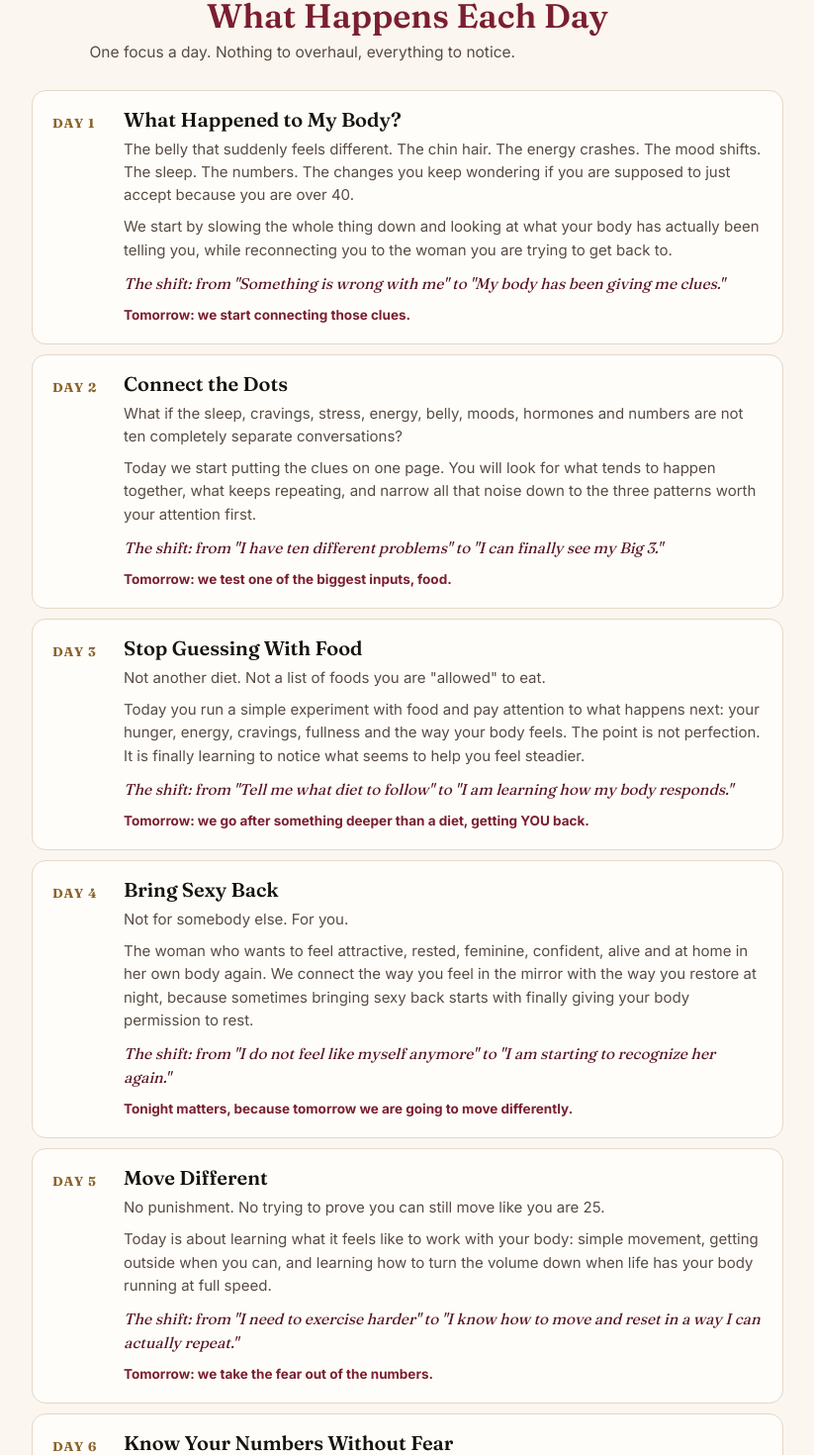
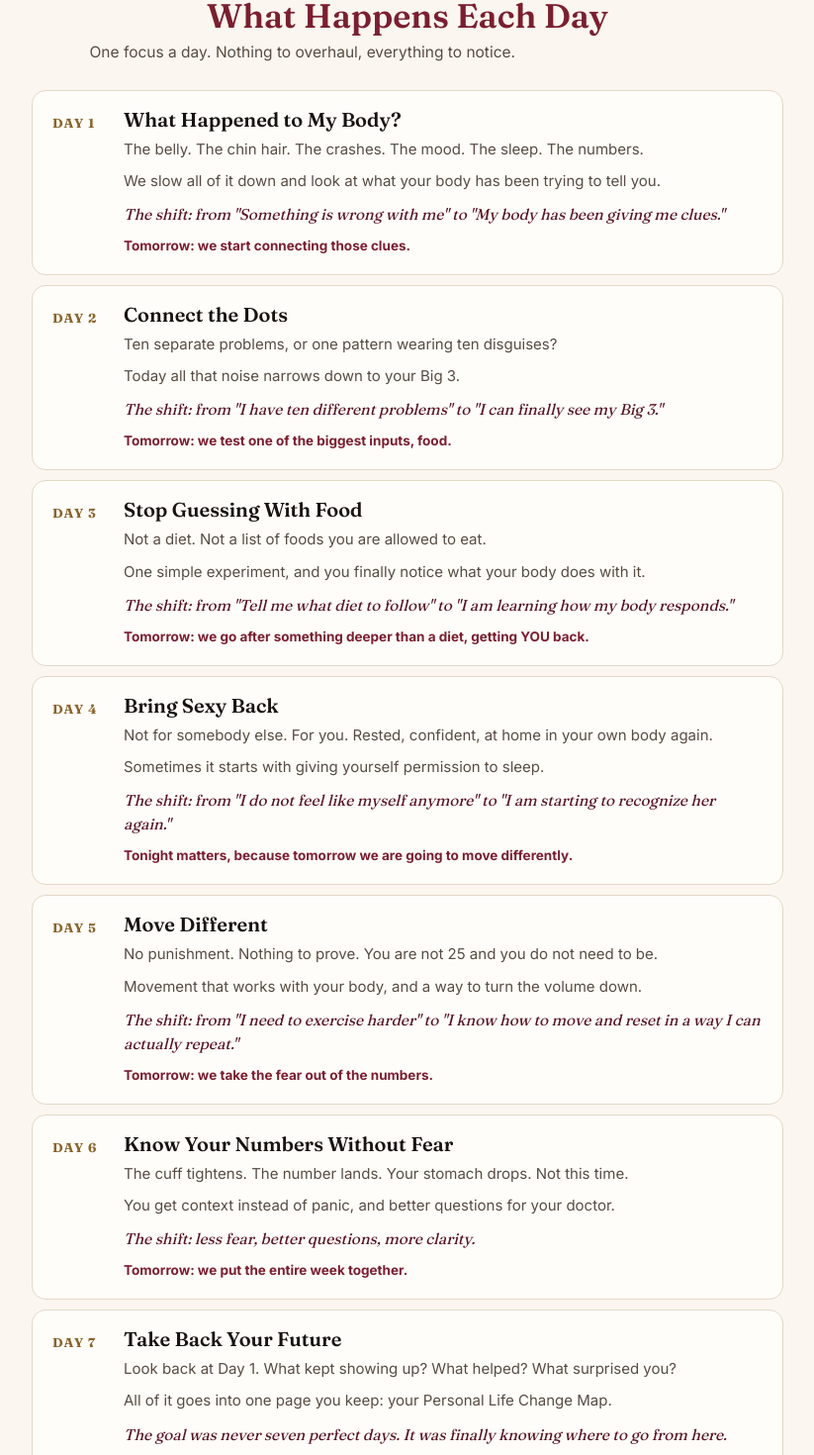
Before and after one commit to jpolley84/BPcures, a React (Vite) app: page /challenge in a window 1280 px wide. Shown: the part 1069-2539 px from the top of the page at 99% size, without its empty margins (228-1051 px from the left). Built offline with nearby package versions, Linux system fonts and the light colour scheme; no server answers.

Commit message:
challenge: tighten the seven day descriptions to two punchy lines each
Joel: more punchy, two lines at most. Each day's description is now two
short lines instead of two full paragraphs. The shift line and the
next-day anticipation line are unchanged.

```diff
--- a/src/pages/ChallengePage.jsx
+++ b/src/pages/ChallengePage.jsx
@@ -179,8 +179,8 @@ const DAYS = [
     n: 1,
     title: 'What Happened to My Body?',
     body: [
-      'The belly that suddenly feels different. The chin hair. The energy crashes. The mood shifts. The sleep. The numbers. The changes you keep wondering if you are supposed to just accept because you are over 40.',
-      'We start by slowing the whole thing down and looking at what your body has actually been telling you, while reconnecting you to the woman you are trying to get back to.',
+      'The belly. The chin hair. The crashes. The mood. The sleep. The numbers.',
+      'We slow all of it down and look at what your body has been trying to tell you.',
     ],
     shift: 'The shift: from "Something is wrong with me" to "My body has been giving me clues."',
     next: 'Tomorrow: we start connecting those clues.',
@@ -189,8 +189,8 @@ const DAYS = [
     n: 2,
     title: 'Connect the Dots',
     body: [
-      'What if the sleep, cravings, stress, energy, belly, moods, hormones and numbers are not ten completely separate conversations?',
-      'Today we start putting the clues on one page. You will look for what tends to happen together, what keeps repeating, and narrow all that noise down to the three patterns worth your attention first.',
+      'Ten separate problems, or one pattern wearing ten disguises?',
+      'Today all that noise narrows down to your Big 3.',
     ],
     shift: 'The shift: from "I have ten different problems" to "I can finally see my Big 3."',
     next: 'Tomorrow: we test one of the biggest inputs, food.',
@@ -199,8 +199,8 @@ const DAYS = [
     n: 3,
     title: 'Stop Guessing With Food',
     body: [
-      'Not another diet. Not a list of foods you are "allowed" to eat.',
-      'Today you run a simple experiment with food and pay attention to what happens next: your hunger, energy, cravings, fullness and the way your body feels. The point is not perfection. It is finally learning to notice what seems to help you feel steadier.',
+      'Not a diet. Not a list of foods you are allowed to eat.',
+      'One simple experiment, and you finally notice what your body does with it.',
     ],
     shift: 'The shift: from "Tell me what diet to follow" to "I am learning how my body responds."',
     next: 'Tomorrow: we go after something deeper than a diet, getting YOU back.',
@@ -209,8 +209,8 @@ const DAYS = [
     n: 4,
     title: 'Bring Sexy Back',
     body: [
-      'Not for somebody else. For you.',
-      'The woman who wants to feel attractive, rested, feminine, confident, alive and at home in her own body again. We connect the way you feel in the mirror with the way you restore at night, because sometimes bringing sexy back starts with finally giving your body permission to rest.',
+      'Not for somebody else. For you. Rested, confident, at home in your own body again.',
+      'Sometimes it starts with giving yourself permission to sleep.',
     ],
     shift: 'The shift: from "I do not feel like myself anymore" to "I am starting to recognize her again."',
     next: 'Tonight matters, because tomorrow we are going to move differently.',
@@ -219,8 +219,8 @@ const DAYS = [
     n: 5,
     title: 'Move Different',
     body: [
-      'No punishment. No trying to prove you can still move like you are 25.',
-      'Today is about learning what it feels like to work with your body: simple movement, getting outside when you can, and learning how to turn the volume down when life has your body running at full speed.',
+      'No punishment. Nothing to prove. You are not 25 and you do not need to be.',
+      'Movement that works with your body, and a way to turn the volume down.',
     ],
     shift: 'The shift: from "I need to exercise harder" to "I know how to move and reset in a way I can actually repeat."',
     next: 'Tomorrow: we take the fear out of the numbers.',
@@ -229,8 +229,8 @@ const DAYS = [
     n: 6,
     title: 'Know Your Numbers Without Fear',
     body: [
-      'The cuff tightens. The number appears. A lab result pops up. Your stomach drops.',
-      'Not this time. You will learn to look at the health information you already have with more context, understand what you do and do not know, and start forming better questions for your healthcare team instead of letting one number become your identity.',
+      'The cuff tightens. The number lands. Your stomach drops. Not this time.',
+      'You get context instead of panic, and better questions for your doctor.',
     ],
     shift: 'The shift: less fear, better questions, more clarity.',
     next: 'Tomorrow: we put the entire week together.',
@@ -239,8 +239,8 @@ const DAYS = [
     n: 7,
     title: 'Take Back Your Future',
     body: [
-      'Now we look back at Day 1. What did you notice? What kept showing up? What helped? What surprised you? What are the three patterns that deserve your attention first?',
-      'Then we put the pieces together, your health, your habits, your numbers, your patterns, your priorities and the life you still want to live, into your Personal Life Change Map.',
+      'Look back at Day 1. What kept showing up? What helped? What surprised you?',
+      'All of it goes into one page you keep: your Personal Life Change Map.',
     ],
     shift: 'The goal was never seven perfect days. It was finally knowing where to go from here.',
     next: 'You do not leave with more information. You leave with your next move.',
```
